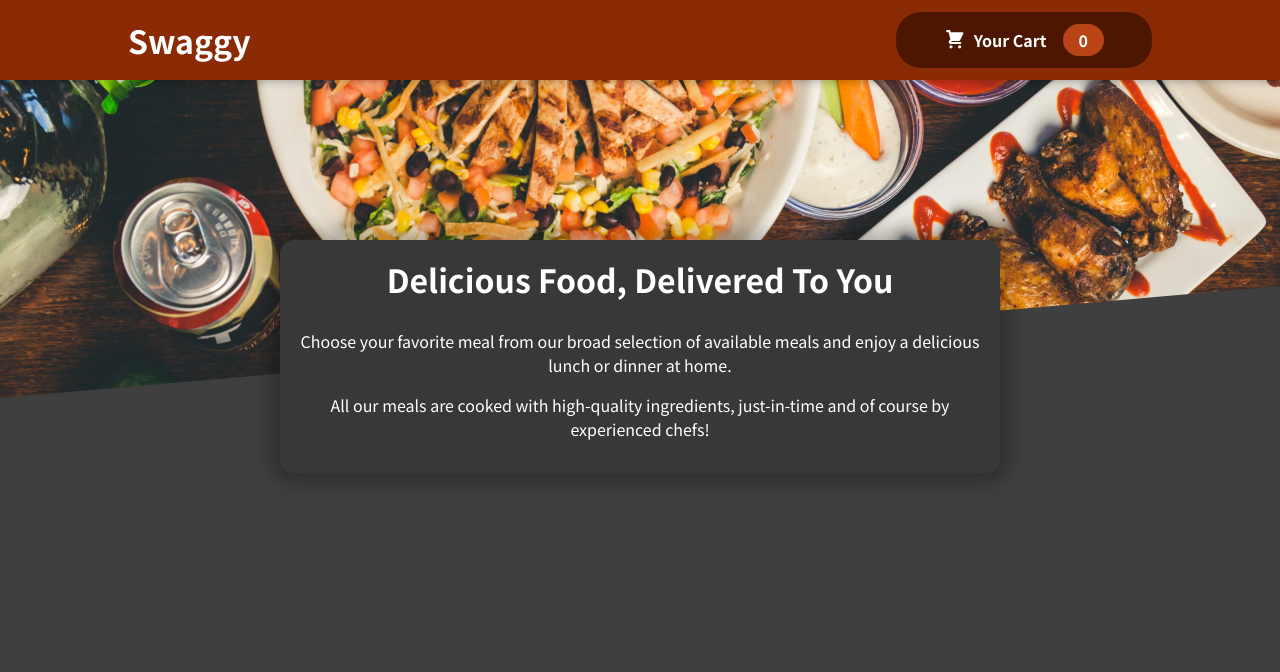
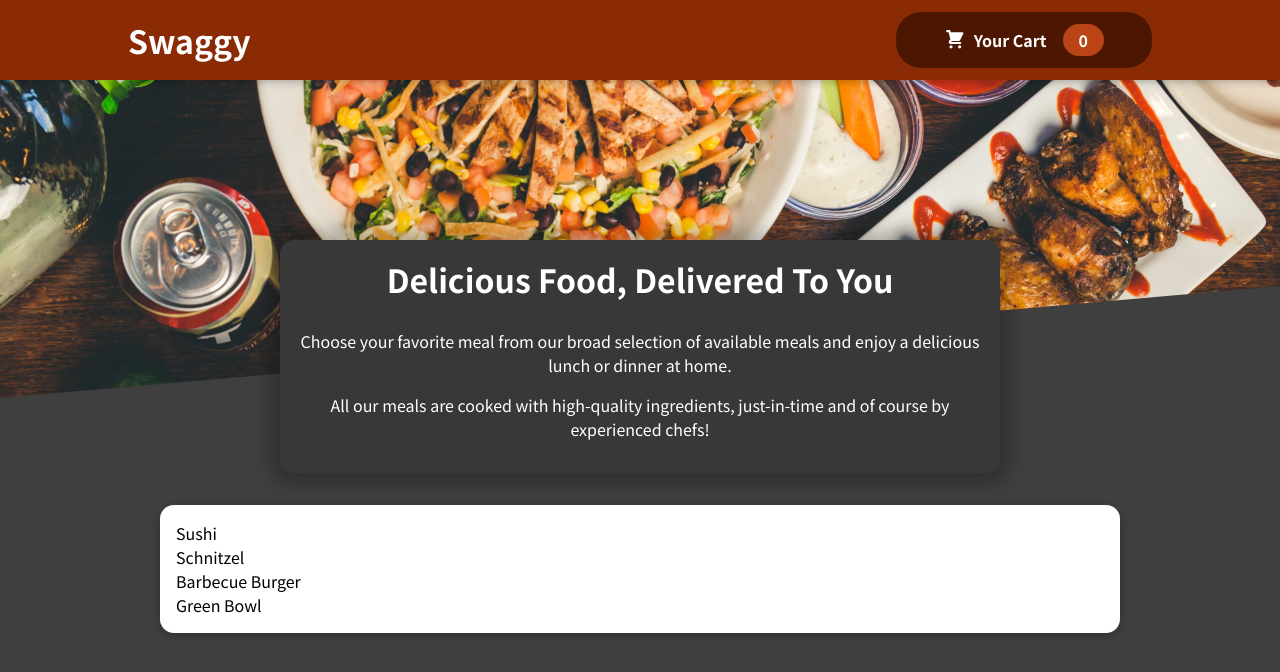
Before and after one commit to Abhie-Tripathi/Restaurant-React, a React (Create React App) app: page / in a window 1280 px wide. Shown: the top 672 px of the page. Built offline with nearby package versions, Linux system fonts and the light colour scheme.

Commit message:
Meal Lists

```diff
--- a/src/App.js
+++ b/src/App.js
@@ -1,11 +1,15 @@
 import Header from "./components/Layout/Header";
-import MealsSummary from "./components/Meals/MealsSummary";
+
+import Meals from "./components/Meals/Meals";
+
 
 function App() {
   return (
     <div>
       <Header/>
-      <MealsSummary/>
+      <main>
+      <Meals/>
+      </main>
     </div>
   );
 }
--- /dev/null
+++ b/src/components/Meals/AvailabelMeals.module.css
@@ -0,0 +1,24 @@
+.meals {
+    max-width: 60rem;
+    width: 90%;
+    margin: 2rem auto;
+    animation: meals-appear 1s ease-out forwards;
+  }
+
+  .meals ul {
+    list-style: none;
+    margin: 0;
+    padding: 0;
+  }
+
+  @keyframes meals-appear {
+    from {
+      opacity: 0;
+      transform: translateY(3rem);
+    }
+
+    to {
+      opacity: 1;
+      transform: translateY(0);
+    }
+  }
--- /dev/null
+++ b/src/components/Meals/AvailableMeals.js
@@ -0,0 +1,47 @@
+
+import Card from "../UI/Card";
+import classes from "./AvailabelMeals.module.css"
+
+const DUMMY_MEALS = [
+    {
+      id: 'm1',
+      name: 'Sushi',
+      description: 'Finest fish and veggies',
+      price: 22.99,
+    },
+    {
+      id: 'm2',
+      name: 'Schnitzel',
+      description: 'A german specialty!',
+      price: 16.5,
+    },
+    {
+      id: 'm3',
+      name: 'Barbecue Burger',
+      description: 'American, raw, meaty',
+      price: 12.99,
+    },
+    {
+      id: 'm4',
+      name: 'Green Bowl',
+      description: 'Healthy...and green...',
+      price: 18.99,
+    },
+  ];
+
+const AvailableMeals = () =>{
+    const mealslist = DUMMY_MEALS.map((meal)=><li>{meal.name}</li>)
+    return(
+        <div className={classes.meals}>
+            <Card>
+            <ul>{mealslist}</ul>
+            </Card>
+        </div>
+
+    )
+}
+
+
+
+
+export default AvailableMeals
--- /dev/null
+++ b/src/components/Meals/Meals.js
@@ -0,0 +1,15 @@
+import MealsSummary from "./MealsSummary"
+import AvailableMeals from "./AvailableMeals"
+
+const Meals = () =>{
+    return(<>
+        <MealsSummary/>
+      <AvailableMeals/>
+      </>
+    )
+}
+
+
+
+
+export default Meals
--- /dev/null
+++ b/src/components/UI/Card.js
@@ -0,0 +1,10 @@
+import classes from "./Card.module.css"
+
+const Card = (props) =>{
+    return(<div className={classes.card}>
+        {props.children}
+    </div>)
+}
+
+
+export default Card
--- /dev/null
+++ b/src/components/UI/Card.module.css
@@ -0,0 +1,6 @@
+.card {
+    padding: 1rem;
+    box-shadow: 0 2px 8px rgba(0, 0, 0, 0.25);
+    border-radius: 14px;
+    background-color: white;
+  }
```
